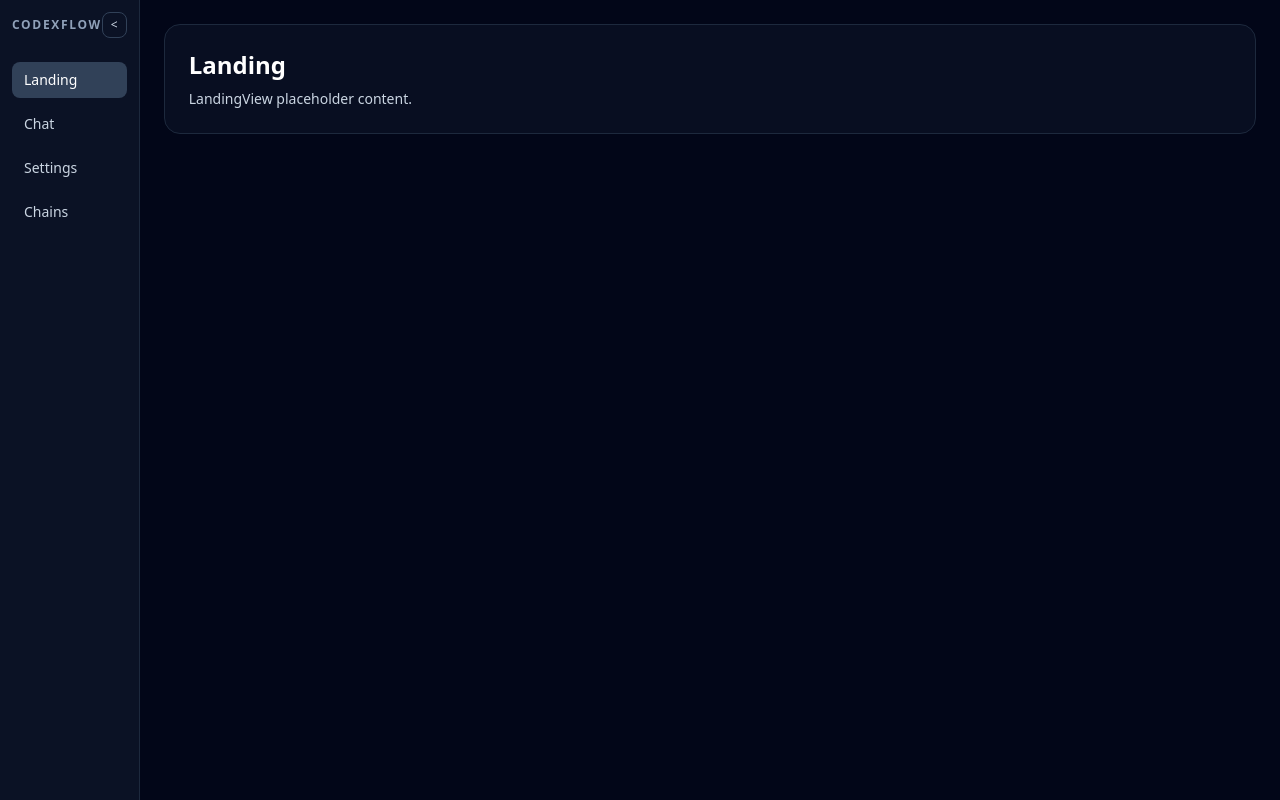
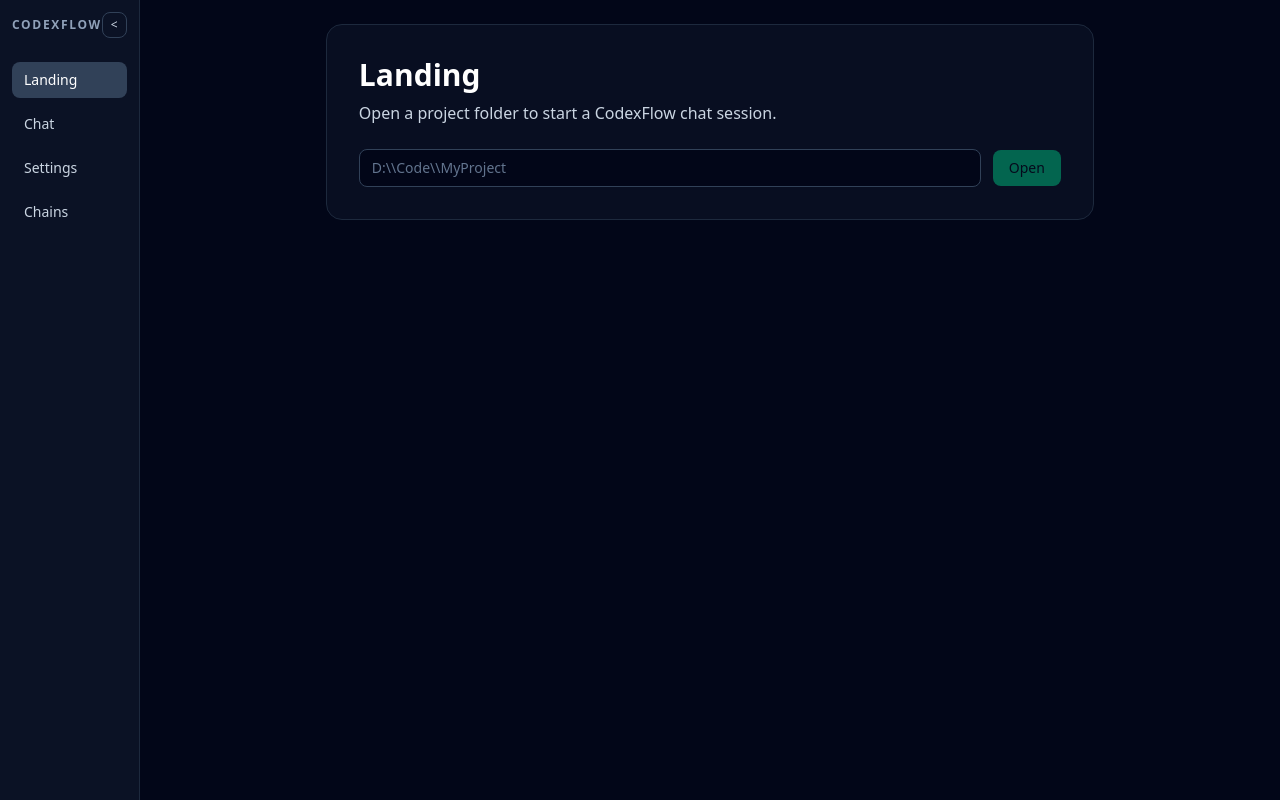
Before and after one commit to AndrewLang/matrix-codex-flow, an Angular app: page / in a window 1280 px wide. Built offline with nearby package versions, Linux system fonts and the light colour scheme.

Commit message:
feat: enhance chat and landing views with project session management

```diff
--- /dev/null
+++ b/src/app/layout/app-shell/app-shell.html
@@ -0,0 +1,45 @@
+<div class="flex min-h-screen bg-slate-950 text-slate-100">
+  <aside
+    class="flex shrink-0 flex-col border-r border-slate-800 bg-slate-900/70 p-3 transition-all duration-200"
+    [class.w-64]="!isSidebarCollapsed()"
+    [class.w-20]="isSidebarCollapsed()"
+  >
+    <div class="mb-6 flex items-center justify-between">
+      <span
+        class="text-xs font-semibold uppercase tracking-[0.14em] text-slate-400"
+        [class.hidden]="isSidebarCollapsed()"
+      >
+        CodexFlow
+      </span>
+      <button
+        type="button"
+        class="rounded-lg border border-slate-700 px-2 py-1 text-xs font-medium text-slate-300 transition hover:border-slate-500 hover:text-white"
+        (click)="toggleSidebar()"
+      >
+        {{ isSidebarCollapsed() ? '>' : '<' }}
+      </button>
+    </div>
+
+    <nav class="flex flex-1 flex-col gap-2">
+      @for (item of navItems; track item.path) {
+        <a
+          [routerLink]="item.path"
+          routerLinkActive="bg-slate-700 text-white"
+          [routerLinkActiveOptions]="{ exact: item.path === '/' }"
+          class="rounded-lg px-3 py-2 text-sm font-medium text-slate-300 transition hover:bg-slate-800 hover:text-white"
+          [class.text-center]="isSidebarCollapsed()"
+        >
+          @if (isSidebarCollapsed()) {
+            <span>{{ item.label.charAt(0) }}</span>
+          } @else {
+            <span>{{ item.label }}</span>
+          }
+        </a>
+      }
+    </nav>
+  </aside>
+
+  <main class="min-w-0 flex-1 p-6">
+    <router-outlet />
+  </main>
+</div>
--- a/src/app/layout/app-shell/app-shell.ts
+++ b/src/app/layout/app-shell/app-shell.ts
@@ -10,53 +10,7 @@
   selector: 'app-shell',
   standalone: true,
   imports: [RouterLink, RouterLinkActive, RouterOutlet],
-  template: `
-    <div class="flex min-h-screen bg-slate-950 text-slate-100">
-      <aside
-        class="flex shrink-0 flex-col border-r border-slate-800 bg-slate-900/70 p-3 transition-all duration-200"
-        [class.w-64]="!isSidebarCollapsed()"
-        [class.w-20]="isSidebarCollapsed()"
-      >
-        <div class="mb-6 flex items-center justify-between">
-          <span
-            class="text-xs font-semibold uppercase tracking-[0.14em] text-slate-400"
-            [class.hidden]="isSidebarCollapsed()"
-          >
-            CodexFlow
-          </span>
-          <button
-            type="button"
-            class="rounded-lg border border-slate-700 px-2 py-1 text-xs font-medium text-slate-300 transition hover:border-slate-500 hover:text-white"
-            (click)="toggleSidebar()"
-          >
-            {{ isSidebarCollapsed() ? '>' : '<' }}
-          </button>
-        </div>
-
-        <nav class="flex flex-1 flex-col gap-2">
-          @for (item of navItems; track item.path) {
-            <a
-              [routerLink]="item.path"
-              routerLinkActive="bg-slate-700 text-white"
-              [routerLinkActiveOptions]="{ exact: item.path === '/' }"
-              class="rounded-lg px-3 py-2 text-sm font-medium text-slate-300 transition hover:bg-slate-800 hover:text-white"
-              [class.text-center]="isSidebarCollapsed()"
-            >
-              @if (isSidebarCollapsed()) {
-                <span>{{ item.label.charAt(0) }}</span>
-              } @else {
-                <span>{{ item.label }}</span>
-              }
-            </a>
-          }
-        </nav>
-      </aside>
-
-      <main class="min-w-0 flex-1 p-6">
-        <router-outlet />
-      </main>
-    </div>
-  `,
+  templateUrl: './app-shell.html',
 })
 export class AppShell {
   protected readonly isSidebarCollapsed = signal<boolean>(false);
--- /dev/null
+++ b/src/app/state/project-session.store.ts
@@ -0,0 +1,16 @@
+import { Injectable, signal } from '@angular/core';
+
+@Injectable({
+  providedIn: 'root',
+})
+export class ProjectSessionStore {
+  readonly activeProjectPath = signal<string | null>(null);
+
+  openProject(path: string): void {
+    this.activeProjectPath.set(path);
+  }
+
+  closeProject(): void {
+    this.activeProjectPath.set(null);
+  }
+}
--- /dev/null
+++ b/src/app/views/chat/chat.view.html
@@ -0,0 +1,28 @@
+<section class="mx-auto w-full max-w-5xl rounded-2xl border border-slate-800 bg-slate-900/50 p-6 sm:p-8">
+  <h1 class="text-2xl font-semibold text-white sm:text-3xl">Chat</h1>
+
+  @if (sessionStore.activeProjectPath(); as activeProjectPath) {
+    <div class="mt-4 rounded-lg border border-slate-800 bg-slate-950/70 px-4 py-3">
+      <p class="text-xs font-medium uppercase tracking-[0.1em] text-slate-400">Active Project</p>
+      <p class="mt-1 truncate text-sm text-slate-100 sm:text-base" [title]="activeProjectPath">
+        {{ activeProjectPath }}
+      </p>
+    </div>
+
+    <div class="mt-6 rounded-lg border border-dashed border-slate-700 px-4 py-12 text-center text-slate-400">
+      Chat workspace placeholder
+    </div>
+  } @else {
+    <div class="mt-6 rounded-xl border border-slate-800 bg-slate-950/70 px-6 py-12 text-center">
+      <p class="text-base text-slate-200">No active project selected.</p>
+      <p class="mt-2 text-sm text-slate-400">Go back to Landing and open a project to continue.</p>
+      <button
+        type="button"
+        (click)="goToLanding()"
+        class="mt-6 rounded-lg bg-slate-100 px-4 py-2 text-sm font-medium text-slate-900 transition hover:bg-white"
+      >
+        Go to Landing
+      </button>
+    </div>
+  }
+</section>
--- a/src/app/views/chat/chat.view.ts
+++ b/src/app/views/chat/chat.view.ts
@@ -1,13 +1,17 @@
-import { Component } from '@angular/core';
+import { Component, inject } from '@angular/core';
+import { Router } from '@angular/router';
+import { ProjectSessionStore } from '../../state/project-session.store';
 
 @Component({
   selector: 'app-chat-view',
   standalone: true,
-  template: `
-    <section class="rounded-2xl border border-slate-800 bg-slate-900/50 p-6">
-      <h1 class="text-2xl font-semibold text-white">Chat</h1>
-      <p class="mt-2 text-sm text-slate-300">ChatView placeholder content.</p>
-    </section>
-  `,
+  templateUrl: './chat.view.html',
 })
-export class ChatView {}
+export class ChatView {
+  protected readonly sessionStore = inject(ProjectSessionStore);
+  private readonly router = inject(Router);
+
+  protected async goToLanding(): Promise<void> {
+    await this.router.navigate(['/']);
+  }
+}
--- /dev/null
+++ b/src/app/views/landing/landing.view.html
@@ -0,0 +1,25 @@
+<section class="mx-auto w-full max-w-3xl rounded-2xl border border-slate-800 bg-slate-900/50 p-6 sm:p-8">
+  <h1 class="text-2xl font-semibold text-white sm:text-3xl">Landing</h1>
+  <p class="mt-2 text-sm text-slate-300 sm:text-base">
+    Open a project folder to start a CodexFlow chat session.
+  </p>
+
+  <div class="mt-6 flex flex-col gap-3 sm:flex-row sm:items-center">
+    <input
+      type="text"
+      [value]="projectPath()"
+      (input)="onProjectPathInput($event)"
+      (keydown.enter)="openProject()"
+      placeholder="D:\\Code\\MyProject"
+      class="w-full rounded-lg border border-slate-700 bg-slate-950 px-3 py-2 text-sm text-slate-100 outline-none ring-0 placeholder:text-slate-500 focus:border-slate-500"
+    />
+    <button
+      type="button"
+      (click)="openProject()"
+      [disabled]="!projectPath().trim()"
+      class="rounded-lg bg-emerald-500 px-4 py-2 text-sm font-medium text-slate-950 transition hover:bg-emerald-400 disabled:cursor-not-allowed disabled:opacity-50"
+    >
+      Open
+    </button>
+  </div>
+</section>
--- a/src/app/views/landing/landing.view.ts
+++ b/src/app/views/landing/landing.view.ts
@@ -1,13 +1,28 @@
-import { Component } from '@angular/core';
+import { Component, inject, signal } from '@angular/core';
+import { Router } from '@angular/router';
+import { ProjectSessionStore } from '../../state/project-session.store';
 
 @Component({
   selector: 'app-landing-view',
   standalone: true,
-  template: `
-    <section class="rounded-2xl border border-slate-800 bg-slate-900/50 p-6">
-      <h1 class="text-2xl font-semibold text-white">Landing</h1>
-      <p class="mt-2 text-sm text-slate-300">LandingView placeholder content.</p>
-    </section>
-  `,
+  templateUrl: './landing.view.html',
 })
-export class LandingView {}
+export class LandingView {
+  private readonly router = inject(Router);
+  private readonly sessionStore = inject(ProjectSessionStore);
+  protected readonly projectPath = signal<string>('');
+
+  protected onProjectPathInput(event: Event): void {
+    const input = event.target as HTMLInputElement | null;
+    this.projectPath.set(input?.value ?? '');
+  }
+
+  protected async openProject(): Promise<void> {
+    const normalizedPath = this.projectPath().trim();
+    if (!normalizedPath) {
+      return;
+    }
+    this.sessionStore.openProject(normalizedPath);
+    await this.router.navigate(['/chat']);
+  }
+}
--- /dev/null
+++ b/src/app/views/project-settings/project-settings.view.html
@@ -0,0 +1,4 @@
+<section class="rounded-2xl border border-slate-800 bg-slate-900/50 p-6">
+  <h1 class="text-2xl font-semibold text-white">Project Settings</h1>
+  <p class="mt-2 text-sm text-slate-300">ProjectSettingsView placeholder content.</p>
+</section>
--- a/src/app/views/project-settings/project-settings.view.ts
+++ b/src/app/views/project-settings/project-settings.view.ts
@@ -3,11 +3,6 @@
 @Component({
   selector: 'app-project-settings-view',
   standalone: true,
-  template: `
-    <section class="rounded-2xl border border-slate-800 bg-slate-900/50 p-6">
-      <h1 class="text-2xl font-semibold text-white">Project Settings</h1>
-      <p class="mt-2 text-sm text-slate-300">ProjectSettingsView placeholder content.</p>
-    </section>
-  `,
+  templateUrl: './project-settings.view.html',
 })
 export class ProjectSettingsView {}
--- /dev/null
+++ b/src/app/views/task-chain-editor/task-chain-editor.view.html
@@ -0,0 +1,4 @@
+<section class="rounded-2xl border border-slate-800 bg-slate-900/50 p-6">
+  <h1 class="text-2xl font-semibold text-white">Task Chain Editor</h1>
+  <p class="mt-2 text-sm text-slate-300">TaskChainEditorView placeholder content.</p>
+</section>
--- a/src/app/views/task-chain-editor/task-chain-editor.view.ts
+++ b/src/app/views/task-chain-editor/task-chain-editor.view.ts
@@ -3,11 +3,6 @@
 @Component({
   selector: 'app-task-chain-editor-view',
   standalone: true,
-  template: `
-    <section class="rounded-2xl border border-slate-800 bg-slate-900/50 p-6">
-      <h1 class="text-2xl font-semibold text-white">Task Chain Editor</h1>
-      <p class="mt-2 text-sm text-slate-300">TaskChainEditorView placeholder content.</p>
-    </section>
-  `,
+  templateUrl: './task-chain-editor.view.html',
 })
 export class TaskChainEditorView {}
```
Also changed, not shown: .codex/context.md, 1 other file (tests, documents, lock files or other folders).
